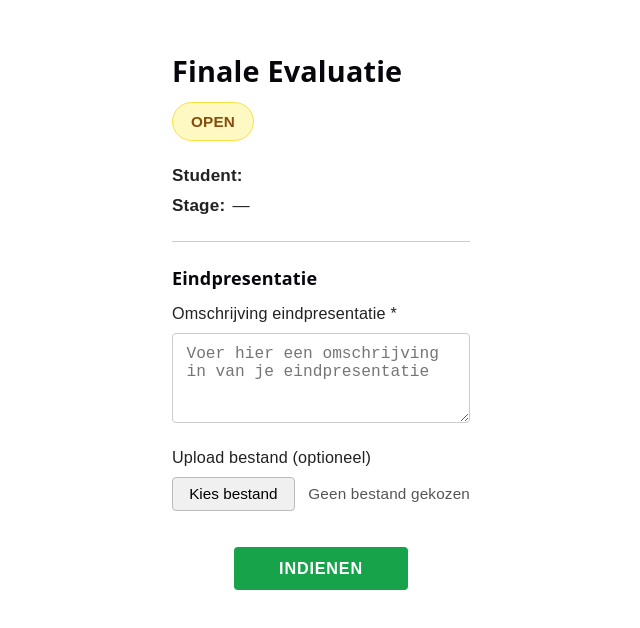
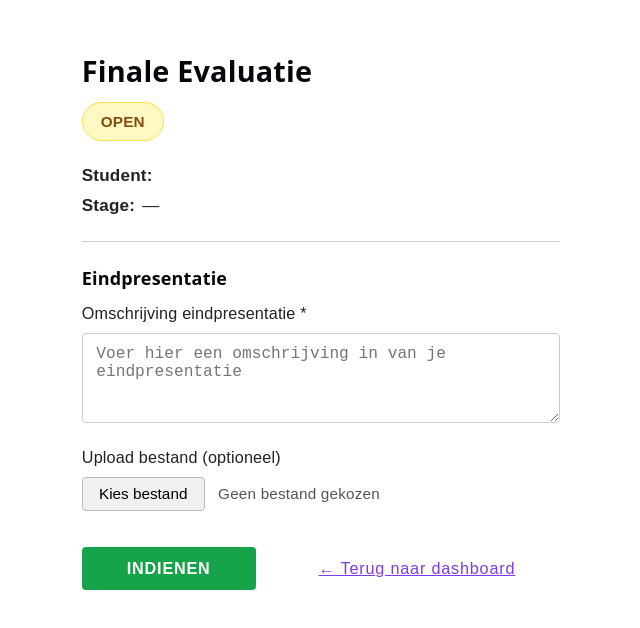
Before and after one commit to Programming-Project-stage-applicatie/stage-app, a React app in the folder frontend/: page /finale-evaluatie in a window 1280 px wide. Shown: the part 116-744 px from the top of the page, without its empty margins (343-983 px from the left). Built offline with nearby package versions, Linux system fonts and the light colour scheme; no server answers; the HTML template or start-up script is replaced by a standard one.

Commit message:
button terug naar dashboard

```diff
--- a/frontend/src/pages/FinaleEvaluatie.jsx
+++ b/frontend/src/pages/FinaleEvaluatie.jsx
@@ -126,9 +126,7 @@ export default function FinaleEvaluatie() {
           <span style={s.infoLabel}>Stage:</span>
           {evaluatie.bedrijf || "—"}
         </p>
-
       </div>
-
 
       <hr style={s.lijn} />
 
@@ -188,17 +186,17 @@ export default function FinaleEvaluatie() {
             <textarea
               style={{ ...s.textarea, ...s.textareaReadonly }}
               value={evaluatie.mentor_feedback || ""}
-              readOnly
+              disabled
               placeholder="Nog geen feedback van mentor."
             />
           </section>
 
           <section style={s.sectie}>
-            <h2 style={s.sectietitel}>Feedback Docent:</h2>
+            <h2 style={s.sectietitel}>Feedback Docent</h2>
             <textarea
               style={{ ...s.textarea, ...s.textareaReadonly }}
               value={evaluatie.teacher_feedback || ""}
-              readOnly
+              disabled
               placeholder="Nog geen feedback van docent."
             />
           </section>
@@ -219,7 +217,7 @@ export default function FinaleEvaluatie() {
             <textarea
               style={{ ...s.textarea, ...s.textareaReadonly }}
               value={evaluatie.motivatie || ""}
-              readOnly
+              disabled
               placeholder="Nog geen motivatie ingegeven."
             />
           </section>
@@ -230,22 +228,18 @@ export default function FinaleEvaluatie() {
 
       <div style={s.knoppen}>
         {isOpen && (
-          <button
-            style={{ ...s.btn, ...s.btnGroen }}
-            onClick={handleIndienen}
-            disabled={bezig}
-          >
+          <button style={{ ...s.btn, ...s.btnGroen }} onClick={handleIndienen} disabled={bezig}>
             {bezig ? "BEZIG…" : "INDIENEN"}
           </button>
         )}
         {isSubmitted && (
-          <button
-            style={{ ...s.btn, ...s.btnWit }}
-            onClick={handleAnnuleren}
-          >
+          <button style={{ ...s.btn, ...s.btnWit }} onClick={handleAnnuleren}>
             ANNULEREN
           </button>
         )}
+        <button style={{ ...s.btn, ...s.btnTerug }} onClick={() => navigate("/dashboard/student")}>
+          ← Terug naar dashboard
+        </button>
       </div>
 
     </div>
@@ -266,8 +260,7 @@ const s = {
   sectietitel:      { fontSize: "1rem", fontWeight: "bold", marginBottom: "0.5rem" },
   label:            { display: "block", fontSize: "0.9rem", marginBottom: "0.4rem" },
   textarea:         { width: "100%", minHeight: "90px", padding: "0.6rem 0.75rem", border: "1px solid #ccc", borderRadius: "4px", fontSize: "0.9rem", resize: "vertical", boxSizing: "border-box", background: "#fff" },
-
-textareaReadonly: { background: "#f9f9f9", color: "#444", cursor: "default", outline: "none", pointerEvents: "none" },
+  textareaReadonly: { background: "#f9f9f9", color: "#444", cursor: "default", outline: "none", pointerEvents: "none", opacity: 1 },
   uploadRij:        { marginTop: "0.75rem" },
   uploadControls:   { display: "flex", alignItems: "center", gap: "0.75rem", marginTop: "0.3rem" },
   kiesBestandBtn:   { padding: "0.4rem 0.9rem", background: "#f0f0f0", border: "1px solid #bbb", borderRadius: "4px", cursor: "pointer", fontSize: "0.85rem" },
@@ -278,6 +271,7 @@ textareaReadonly: { background: "#f9f9f9", color: "#444", cursor: "default", out
   btn:              { padding: "0.65rem 2.5rem", fontSize: "0.9rem", fontWeight: "bold", borderRadius: "4px", cursor: "pointer", letterSpacing: "0.05em" },
   btnGroen:         { background: "#16a34a", color: "#fff", border: "none" },
   btnWit:           { background: "#fff", color: "#333", border: "1px solid #ccc" },
+  btnTerug:         { background: "transparent", color: "#7c3aed", border: "none", fontWeight: "normal", textDecoration: "underline", cursor: "pointer", fontSize: "0.9rem" },
   scoreBlok:        { display: "inline-block", background: "#f0fdf4", border: "1px solid #86efac", borderRadius: "8px", padding: "0.75rem 1.5rem", marginBottom: "0.5rem" },
   scoreGetal:       { fontSize: "2rem", fontWeight: "bold", color: "#16a34a" },
   scoreMax:         { fontSize: "1rem", color: "#555" },
```
Lines whose indentation alone changed are shown as unchanged.
